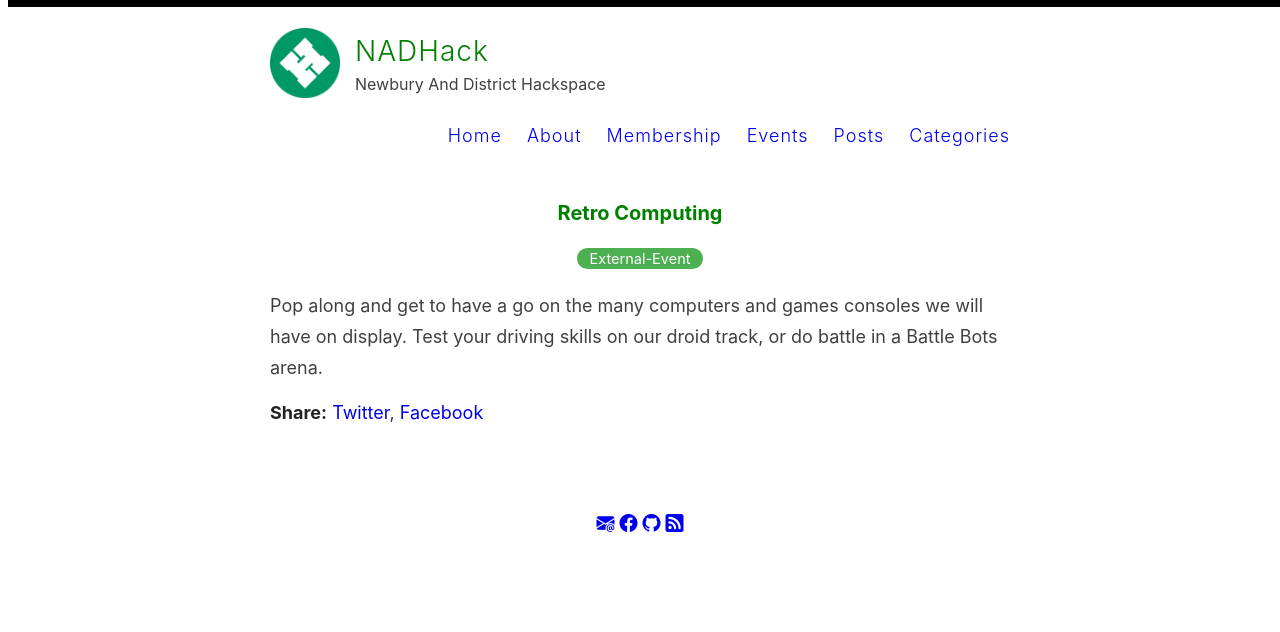
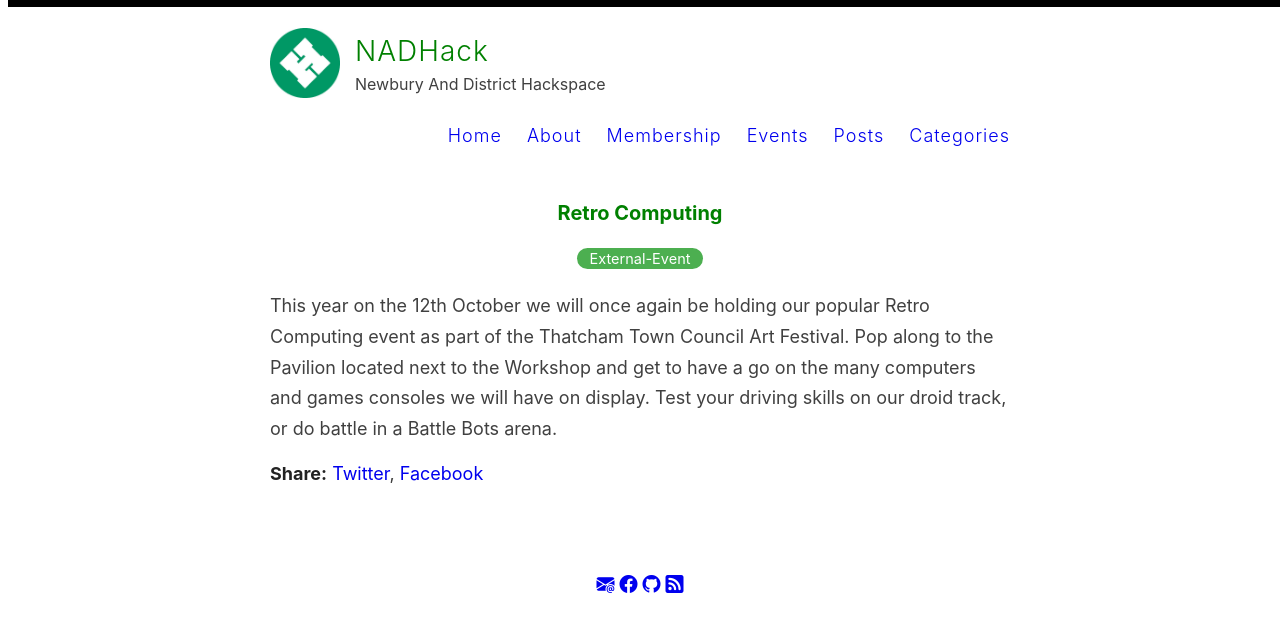
Before and after one commit to nadhack/nadhack.github.io, a Jekyll site: the page built from _events/retro-computing-24.md, in a window 1280 px wide. Shown: the top 632 px of the page. Built offline with Jekyll 4.4.1, drawn with Linux system fonts in a browser that asks for light colours.

Commit message:
Update retro-computing-24.md

```diff
--- a/_events/retro-computing-24.md
+++ b/_events/retro-computing-24.md
@@ -6,5 +6,4 @@ categories: [External-Event]
 excerpt: Come and play computer games from the 70's,80's and 90's.
 ---
 
-Pop along and get to have a go on the many computers and games consoles we will have on display.
-Test your driving skills on our droid track, or do battle in a Battle Bots arena.
+This year on the 12th October we will once again be holding our popular Retro Computing event as part of the Thatcham Town Council Art Festival. Pop along to the Pavilion located next to the Workshop and get to have a go on the many computers and games consoles we will have on display. Test your driving skills on our droid track, or do battle in a Battle Bots arena.
```
